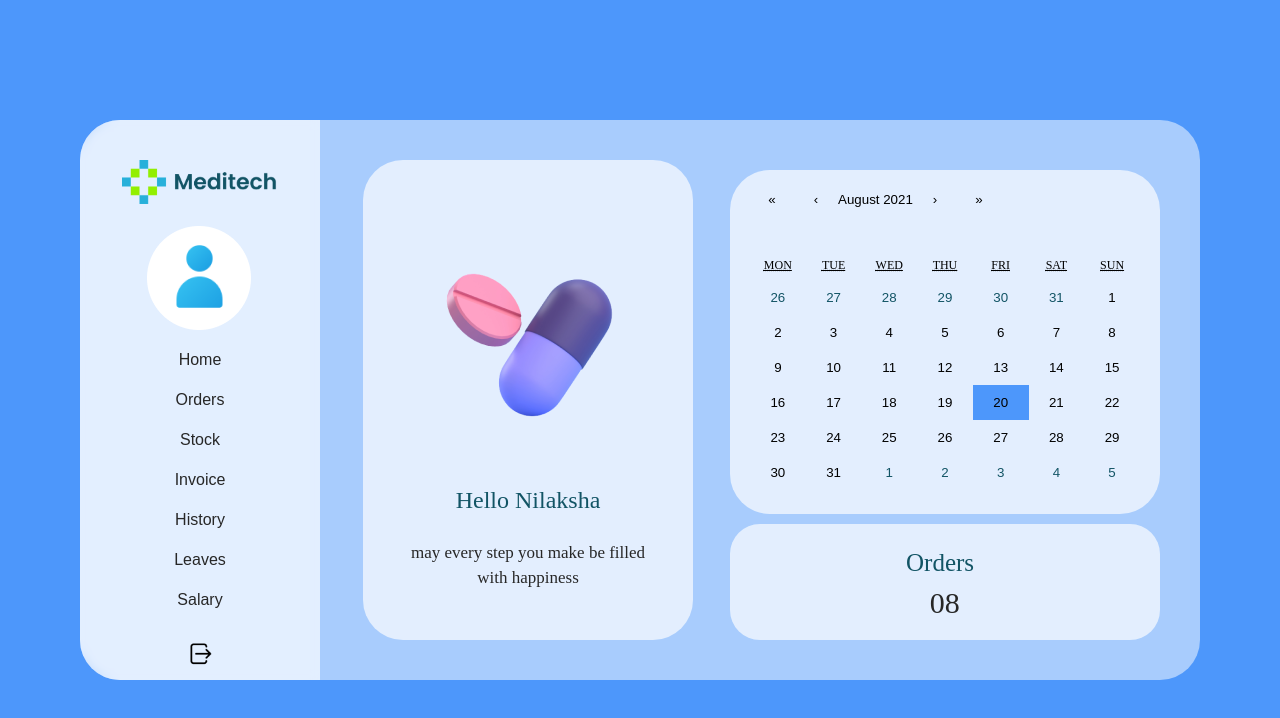
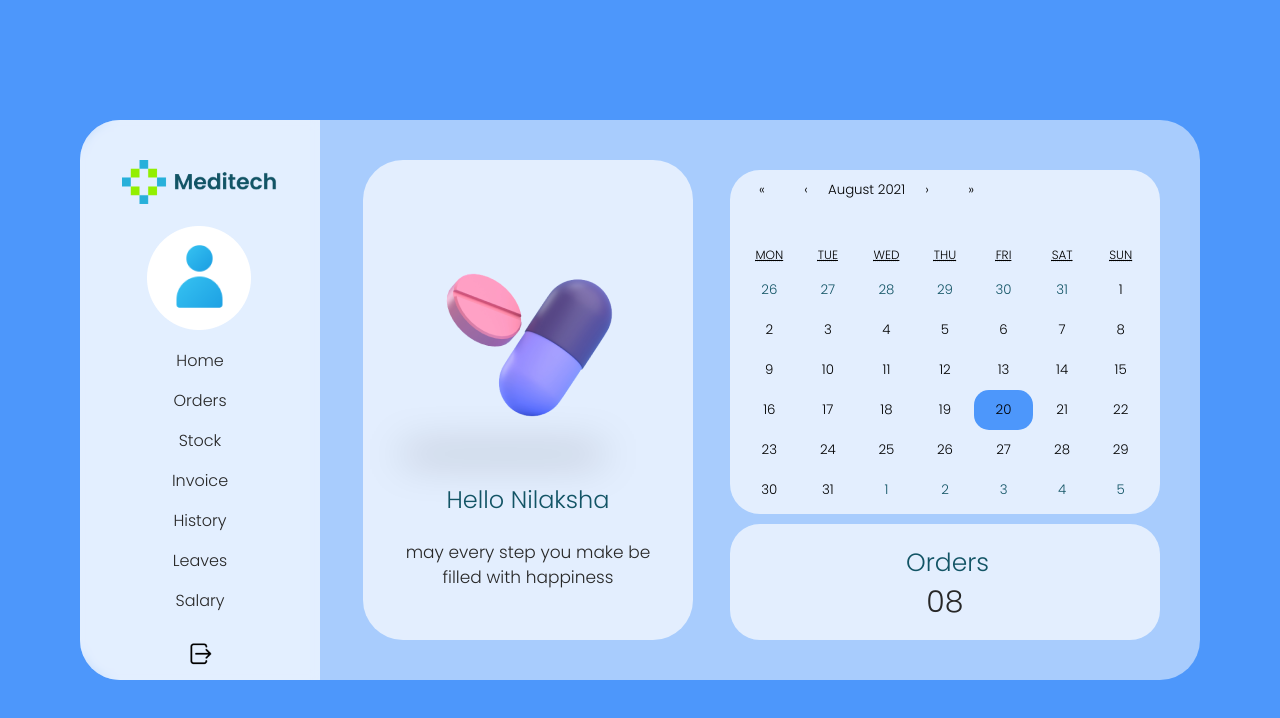
Before and after one commit to Nilaksha00/meditech, a React (Create React App) app: page / in a window 1280 px wide. Shown: the top 718 px of the page. Built offline with nearby package versions, Linux system fonts and the light colour scheme.

Commit message:
dashboard done without states

```diff
--- a/package.json
+++ b/package.json
@@ -12,6 +12,7 @@
     "react-dom": "^17.0.2",
     "react-router-dom": "^5.2.0",
     "react-scripts": "4.0.3",
+    "typeface-poppins": "^1.1.13",
     "web-vitals": "^1.1.2"
   },
   "scripts": {
--- a/src/App.css
+++ b/src/App.css
@@ -139,6 +139,16 @@ body {
 	top: 83px;
 }
 
+.welcome-med-shadow{
+	position: absolute;
+	width: 200px;
+	height: 8px;
+	left: 40px;
+	top: 290px;
+	background: rgba(0, 0, 0, 0.35);
+	filter: blur(19.6385px);
+}
+
 .welcome-name{
 	position: absolute;
 	width: 178px;
@@ -176,8 +186,8 @@ body {
 	left: 650px;
 	top: 50px;
 	background: rgba(255, 255, 255, 0.68);
-	border-radius: 40px;
-	padding: 20px;
+	border-radius: 30px;
+	padding: 10px;
 }
 
 .order-count-container{
--- a/src/Components/Home.js
+++ b/src/Components/Home.js
@@ -4,6 +4,7 @@ import user from "../Images/user.png";
 import Sidebar from "./sideBar";
 import logout from "../Images/logout.png";
 import medicine from "../Images/welcome_image.png";
+import ellipse from "../Images/ellipse.png"
 import  Calendar from 'react-calendar';
 import "../calendar.css"
 
@@ -21,6 +22,7 @@ function Home() {
     </div>
      <div className='welcomeMessageContainer'>
         <img src={medicine} className='welcome-med' alt="meditech-welcome-message-image"/>
+        <img src={ellipse} className='welcome-med-shadow' alt="meditech-welcome-message-image-shadow"/>
         <p className="welcome-name">Hello {empName}</p>
         <p className="welcome-desc">may every step you make be filled with happiness</p>
      </div>
--- a/src/calendar.css
+++ b/src/calendar.css
@@ -1,6 +1,9 @@
+@import url('https://fonts.googleapis.com/css2?family=Poppins:wght@300&display=swap');
+
 .react-calendar {
     max-width: 100%;
-    line-height: 1.125em;
+    line-height: 1.1em;
+    font-family: 'Poppins', sans-serif;
   }
   .react-calendar--doubleView {
     width: 800px;
@@ -20,6 +23,7 @@
     -moz-box-sizing: border-box;
     -webkit-box-sizing: border-box;
     box-sizing: border-box;
+    font-family: 'Poppins', sans-serif;
   }
   .react-calendar button {
     margin: 0;
@@ -39,6 +43,7 @@
   }
   .react-calendar__navigation button:enabled:hover {
     background-color: #4d97fb;
+    border-radius: 15px;
   }
 
   .react-calendar__month-view__weekdays {
@@ -67,7 +72,7 @@
   .react-calendar__year-view .react-calendar__tile,
   .react-calendar__decade-view .react-calendar__tile,
   .react-calendar__century-view .react-calendar__tile {
-    padding: 2em;
+    padding: 1.5em;
   }
   .react-calendar__tile {
     max-width: 100%;
@@ -77,13 +82,17 @@
   }
   .react-calendar__tile:disabled {
     background-color: #4d97fb;
+    border-radius: 15px;
   }
   .react-calendar__tile:enabled:hover {
     background-color: #4d97fb;
+    border-radius: 15px;
   }
   .react-calendar__tile--now {
     background: #4d97fb;
+    border-radius: 15px;
   }
   .react-calendar__tile--now:enabled:hover {
     background: #4d97fb;
+    border-radius: 15px;
   }
```
Also changed, not shown: src/Images/ellipse.png (added), 1 other file (tests, documents, lock files or other folders).
